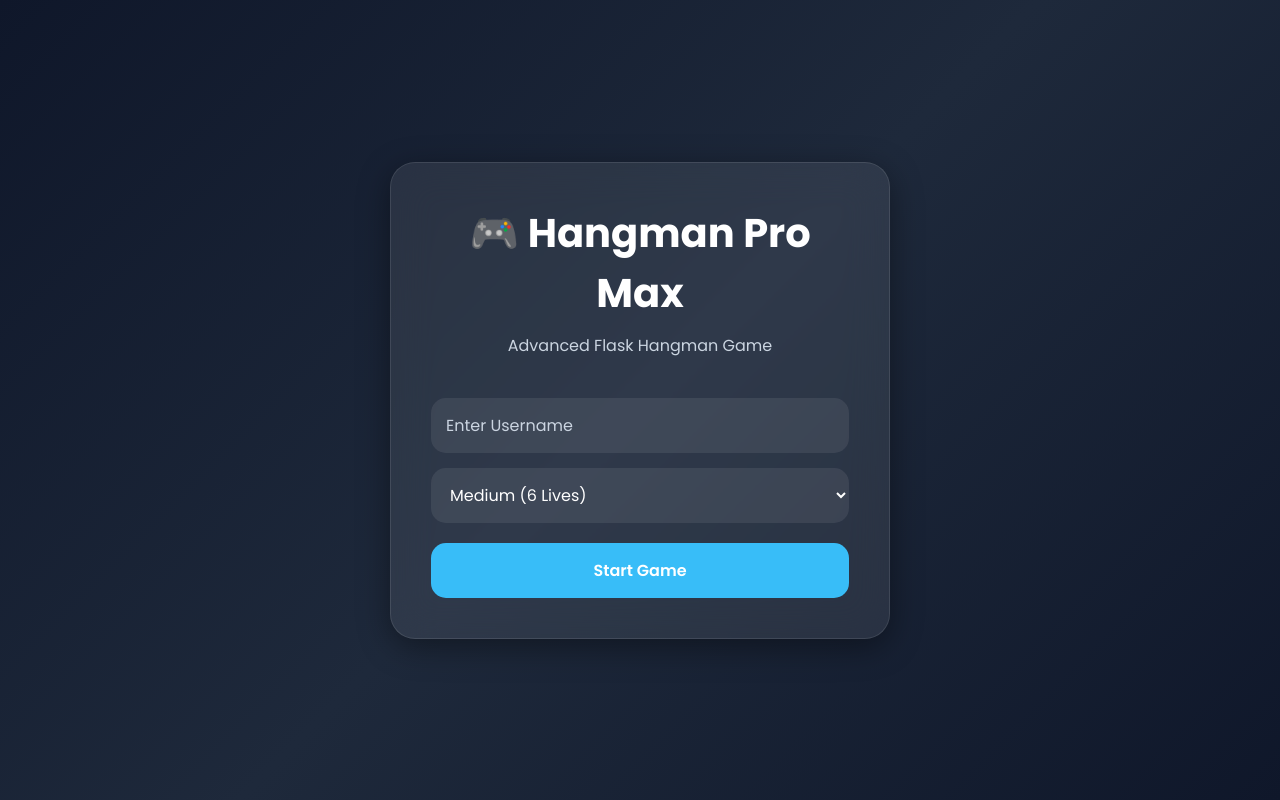
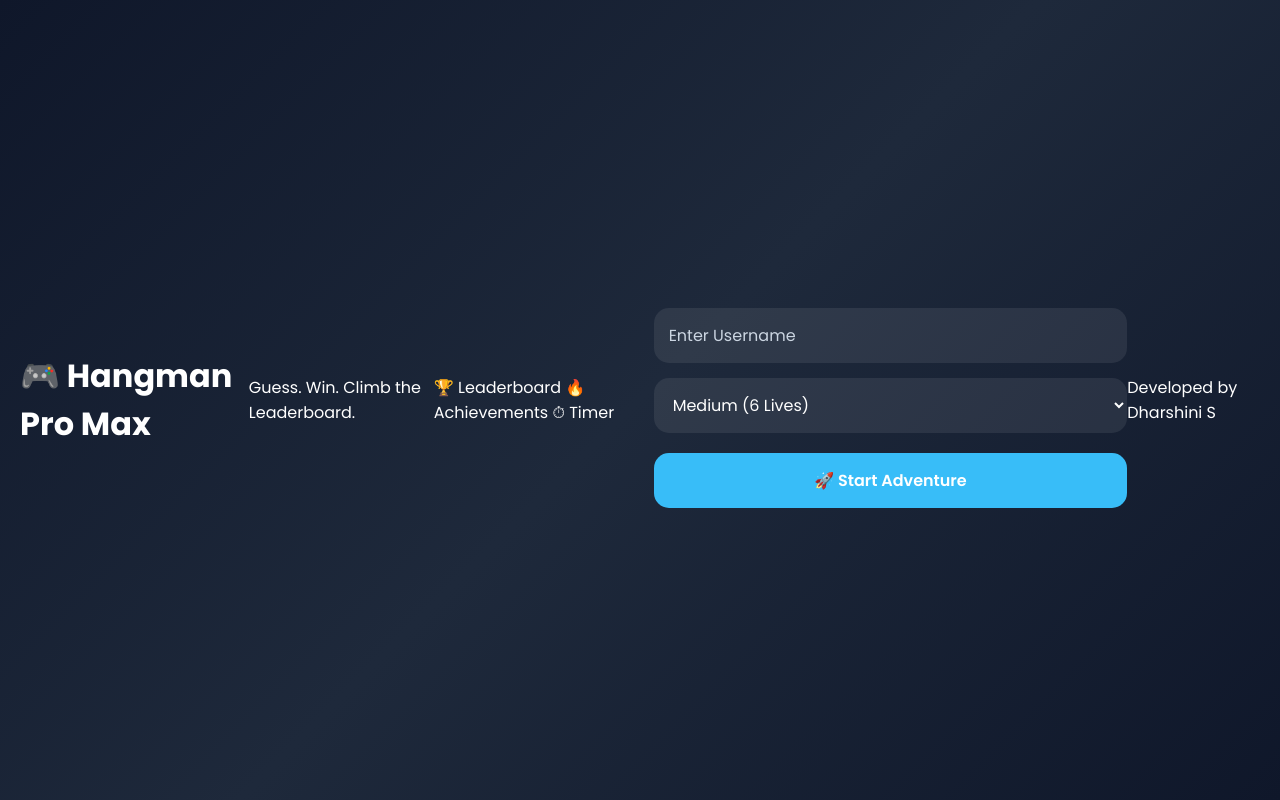
Before and after one commit to dharshinisivaraman122-arch/hungam-game, a Flask app: page / in a window 1280 px wide. Run offline with Flask 3, Linux system fonts and the light colour scheme.

Commit message:
Enhance login page with features and branding

```diff
--- a/templates/login.html
+++ b/templates/login.html
@@ -14,15 +14,17 @@
 
 <body>
 
-<div class="login-container">
+<h1 class="logo">🎮 Hangman Pro Max</h1>
 
-    <div class="glass-card">
+<p class="subtitle">
+    Guess. Win. Climb the Leaderboard.
+</p>
 
-        <h1>🎮 Hangman Pro Max</h1>
-
-        <p>
-            Advanced Flask Hangman Game
-        </p>
+<div class="feature-box">
+    <span>🏆 Leaderboard</span>
+    <span>🔥 Achievements</span>
+    <span>⏱ Timer</span>
+</div>
 
 <form action="/login" method="POST">
 
@@ -49,13 +51,13 @@
     </select>
 
     <button type="submit">
-                Start Game
+        🚀 Start Adventure
     </button>
 
 </form>
 
-    </div>
-
+<div class="footer-text">
+    Developed by Dharshini S
 </div>
 
 </body>
```
Lines whose indentation alone changed are shown as unchanged.
